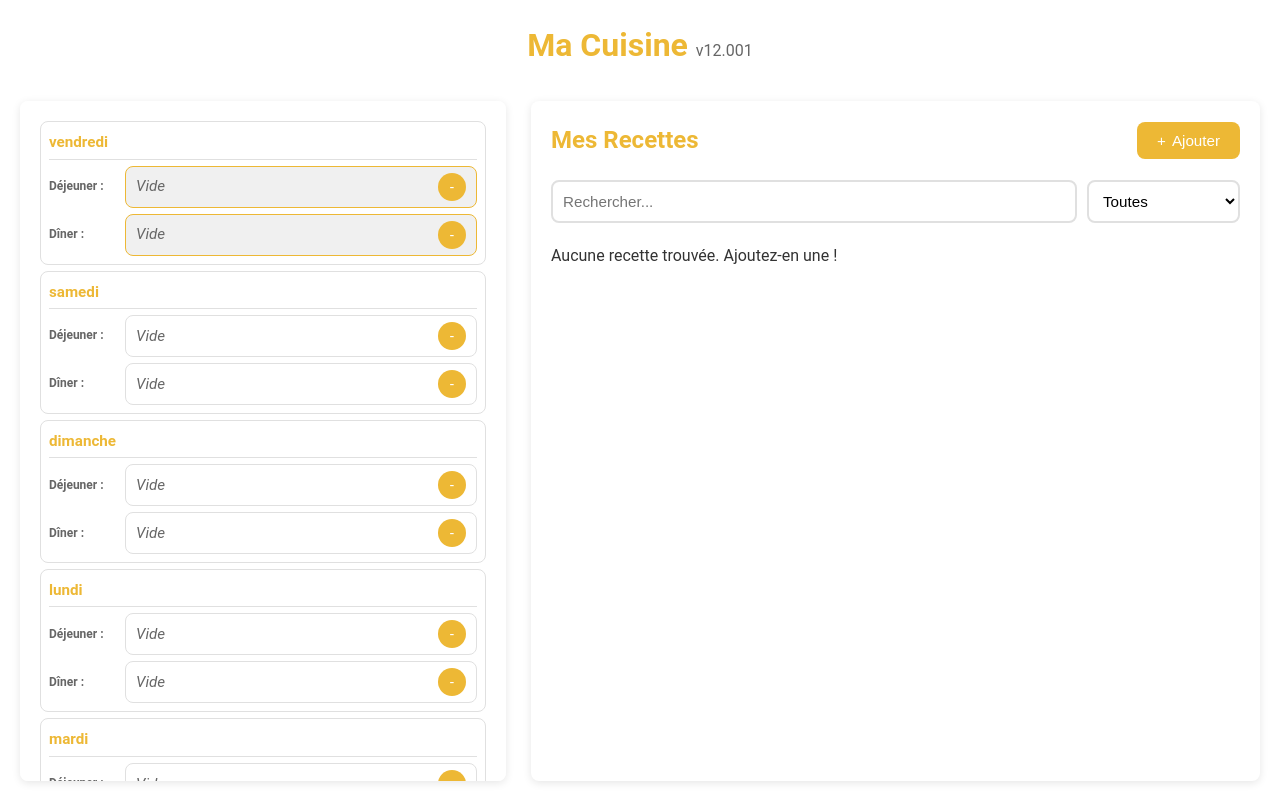
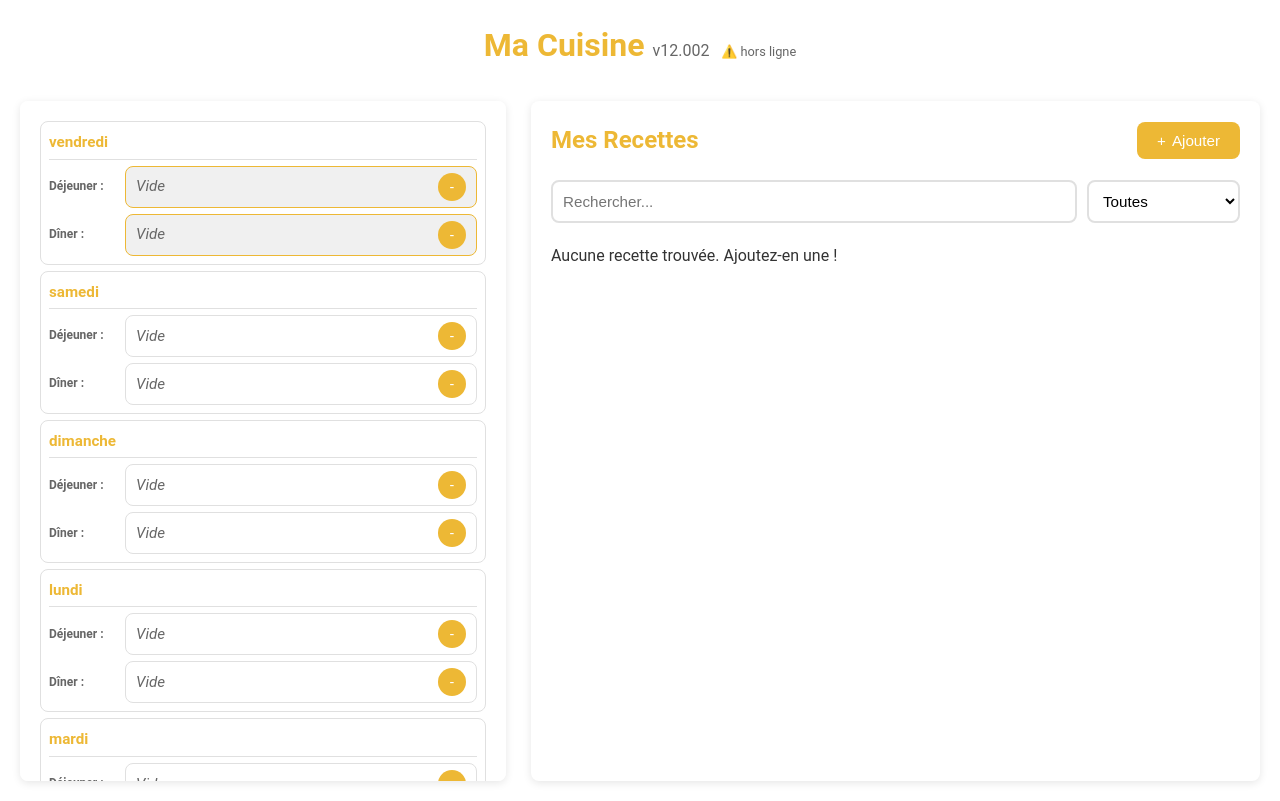
Before and after one commit to NicoEveil/menu, a plain HTML site: page index.html in a window 1280 px wide. Drawn offline with Linux system fonts and the light colour scheme.

Commit message:
v12.002: visible sync status indicator and on-page cloud error diagnostics
Co-authored-by: NicoEveil <NicoEveil@users.noreply.github.com>

```diff
--- a/index.html
+++ b/index.html
@@ -3,13 +3,13 @@
 <head>
     <meta charset="UTF-8">
     <meta name="viewport" content="width=device-width, initial-scale=1.0">
-    <title>Ma Cuisine v12.001</title>
+    <title>Ma Cuisine v12.002</title>
     <link rel="stylesheet" href="style.css">
 </head>
 <body>
     <div class="container">
         <header>
-            <h1>Ma Cuisine <span class="version">v12.001</span></h1>
+            <h1>Ma Cuisine <span class="version">v12.002</span> <span id="sync-status" class="sync-status" title="État de la synchronisation"></span></h1>
         </header>
 
         <div class="main-layout">
--- a/script.js
+++ b/script.js
@@ -8,6 +8,14 @@ let draggedMeal = null;
 // Firebase
 let db = null;
 let cloudReady = false;
+
+function setSyncStatus(text, title) {
+    const el = document.getElementById('sync-status');
+    if (el) {
+        el.textContent = text;
+        if (title) el.title = title;
+    }
+}
 
 // Jours de la semaine
 const DAYS_OF_WEEK = ['dimanche', 'lundi', 'mardi', 'mercredi', 'jeudi', 'vendredi', 'samedi'];
@@ -57,6 +65,7 @@ async function loadData() {
         db = getFirestore(app);
 
         const docRef = doc(db, 'spaces', 'default');
+        setSyncStatus('⏳ connexion...');
         const docSnap = await getDoc(docRef);
 
         if (docSnap.exists()) {
@@ -75,6 +84,7 @@ async function loadData() {
         }
 
         cloudReady = true;
+        setSyncStatus('☁️ synchronisé', 'Données synchronisées via Firebase');
 
         // Synchronisation temps réel : mettre à jour si le cloud change
         onSnapshot(docRef, (snap) => {
@@ -103,6 +113,8 @@ async function loadData() {
         renderDays();
     } catch (error) {
         console.warn('Cloud indisponible, utilisation du mode local :', error);
+        setSyncStatus('⚠️ hors ligne', 'Erreur cloud : ' + (error && error.message ? error.message : error));
+        alert('Synchronisation cloud impossible.\n\nErreur : ' + (error && error.message ? error.message : error) + '\n\nL\u2019application fonctionne en mode local (données non synchronisées entre appareils).');
     }
 
     // Initialiser les structures si vide
--- a/style.css
+++ b/style.css
@@ -55,6 +55,13 @@ header h1 .version {
     font-size: 0.5em;
     color: var(--text-light);
     font-weight: normal;
+}
+
+header h1 .sync-status {
+    font-size: 0.4em;
+    font-weight: normal;
+    color: var(--text-light);
+    margin-left: 4px;
 }
 
 /* Layout principal : 2/5 menu, 3/5 recettes */
```
